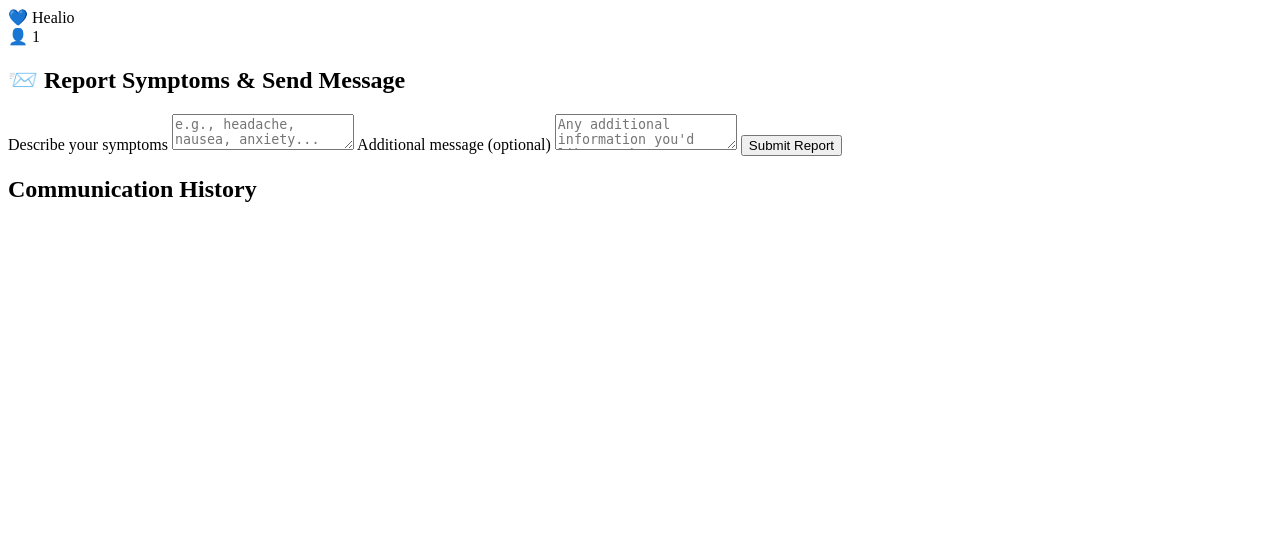
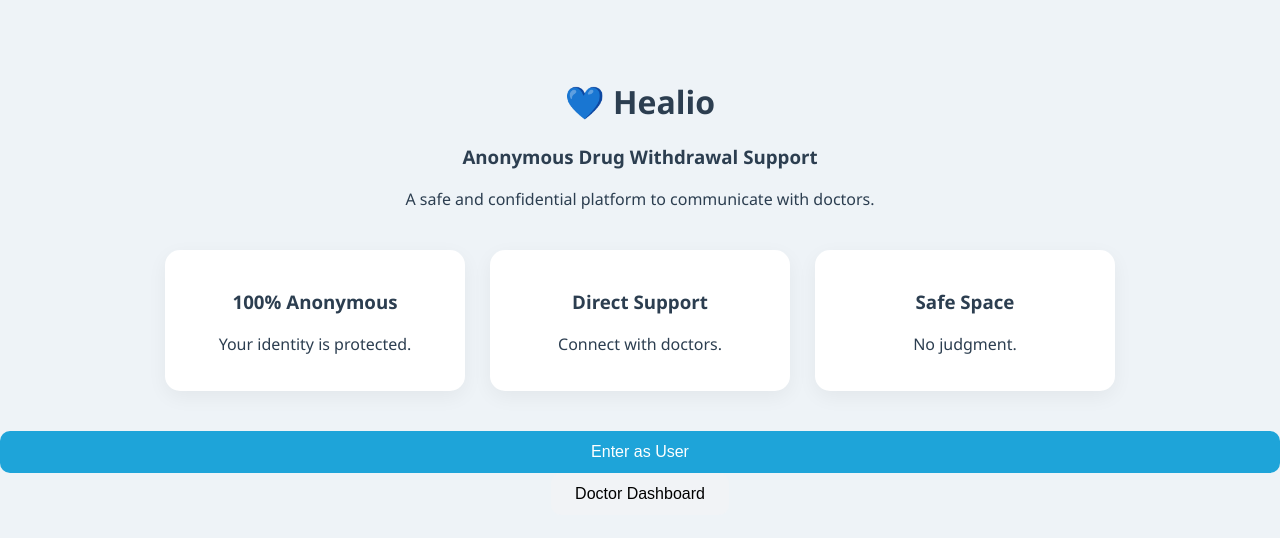
Before and after one commit to SonaSojan/healio-app, a Flask app: page /app in a window 1280 px wide. Shown: the top 538 px of the page. Run offline with Flask 3, Linux system fonts and the light colour scheme; the visitor is signed in with stand-in values (Sample User, id 1); data comes from the database, SQL or seed files in the repository.

Commit message:
final app ready

```diff
--- a/app.py
+++ b/app.py
@@ -7,47 +7,60 @@ import random
 app = Flask(__name__)
 app.secret_key = "healio_secret_key"
 
-# Serve static files on Render
+# Serve static files (important for Render)
 app.wsgi_app = WhiteNoise(app.wsgi_app, root="static")
 
+# Create DB table
 create_table()
 
-# 🟦 LANDING PAGE (Figma UI)
+# ===============================
+# 🟦 LANDING PAGE
+# ===============================
 @app.route("/home")
-def landing():
+def home():
     return render_template("home.html")
 
 
-# 🟦 USER APP (your main logic moved here)
+# ===============================
+# 🟦 USER APP
+# ===============================
 @app.route("/app", methods=["GET", "POST"])
 def user_app():
 
+    # Create anonymous user ID
     if "user_id" not in session:
         session["user_id"] = "USER-" + str(random.randint(1000, 9999))
 
+    # Handle form submission
     if request.method == "POST":
         symptoms = request.form.get("symptoms")
         message = request.form.get("message")
 
-        if symptoms and message:
+        if symptoms:
             severity = detect_severity(symptoms)
 
             conn = get_db_connection()
             conn.execute(
-                "INSERT INTO messages (user_id, message, severity, reply, emergency) VALUES (?, ?, ?, ?, ?)",
-                (session["user_id"], message, severity, "", 0)
+                """
+                INSERT INTO messages
+                (user_id, symptoms, message, severity, reply, emergency)
+                VALUES (?, ?, ?, ?, ?, ?)
+                """,
+                (session["user_id"], symptoms, message, severity, "", 0)
             )
             conn.commit()
             conn.close()
 
+    # Fetch ONLY this user's messages
     conn = get_db_connection()
-    messages = conn.execute("SELECT * FROM messages").fetchall()
+    messages = conn.execute(
+        "SELECT * FROM messages WHERE user_id=? ORDER BY id ASC",
+        (session["user_id"],)
+    ).fetchall()
     conn.close()
 
-    emergency = any(
-        msg["emergency"] == 1 and msg["user_id"] == session["user_id"]
-        for msg in messages
-    )
+    # Check if doctor marked emergency
+    emergency = any(msg["emergency"] == 1 for msg in messages)
 
     return render_template(
         "index.html",
@@ -57,38 +70,52 @@ def user_app():
     )
 
 
-# 🟦 DOCTOR LOGIN PAGE
+# ===============================
+# 🟦 DOCTOR LOGIN
+# ===============================
 @app.route("/doctor-login", methods=["GET", "POST"])
 def doctor_login():
+
     if request.method == "POST":
-        if request.form["username"] == "doctor" and request.form["password"] == "healio2026":
+        username = request.form.get("username")
+        password = request.form.get("password")
+
+        if username == "doctor" and password == "healio2026":
             return redirect("/doctor")
+
     return render_template("doctor_login.html")
 
 
+# ===============================
 # 🟦 DOCTOR DASHBOARD
+# ===============================
 @app.route("/doctor", methods=["GET", "POST"])
 def doctor():
 
     conn = get_db_connection()
 
+    # Handle reply
     if request.method == "POST":
+        reply = request.form.get("reply")
+        msg_id = request.form.get("msg_id")
         emergency_flag = 1 if "emergency" in request.form else 0
 
         conn.execute(
-            "UPDATE messages SET reply = ?, emergency = ? WHERE id = ?",
-            (request.form["reply"], emergency_flag, request.form["msg_id"])
+            "UPDATE messages SET reply=?, emergency=? WHERE id=?",
+            (reply, emergency_flag, msg_id)
         )
         conn.commit()
 
+    # Sort by severity priority
     messages = conn.execute("""
-    SELECT * FROM messages
-    ORDER BY
-        CASE severity
-            WHEN 'Severe' THEN 1
-            WHEN 'Moderate' THEN 2
-            ELSE 3
-        END
+        SELECT * FROM messages
+        ORDER BY
+            CASE severity
+                WHEN 'Severe' THEN 1
+                WHEN 'Moderate' THEN 2
+                ELSE 3
+            END,
+            id DESC
     """).fetchall()
 
     conn.close()
@@ -96,11 +123,16 @@ def doctor():
     return render_template("doctor.html", messages=messages)
 
 
-# 🟦 DEFAULT ROUTE → LANDING PAGE
+# ===============================
+# 🟦 DEFAULT ROUTE
+# ===============================
 @app.route("/")
 def default():
     return redirect("/home")
 
 
+# ===============================
+# 🟦 RUN APP
+# ===============================
 if __name__ == "__main__":
     app.run(host="0.0.0.0", port=5000, debug=True)
--- a/static/style.css
+++ b/static/style.css
@@ -1,71 +1,213 @@
-<!DOCTYPE html>
-<html>
-<head>
-  <title>Healio User</title>
-  <link rel="stylesheet" href="{{ url_for('static', filename='style.css') }}">
-</head>
+body {
+  font-family: 'Segoe UI', sans-serif;
+  background: #eef3f7;
+  margin: 0;
+  color: #2c3e50;
+}
 
-<body>
+/* Header */
+.header {
+  display: flex;
+  justify-content: space-between;
+  align-items: center;
+  padding: 15px 40px;
+  background: white;
+  box-shadow: 0 2px 8px rgba(0,0,0,0.05);
+}
 
-<!-- HEADER -->
-<div class="topbar">
-  <div class="logo">💙 Healio</div>
-  <div class="userid">👤 {{ user_id }}</div>
-</div>
+.logo {
+  font-size: 24px;
+  font-weight: 600;
+  color: #1d3557;
+}
 
-<!-- FORM CARD -->
-<div class="card main-card">
+.user-badge {
+  background: #f1f3f6;
+  padding: 6px 12px;
+  border-radius: 20px;
+}
 
-  <h2>📨 Report Symptoms & Send Message</h2>
+/* Center Home */
+.center {
+  text-align: center;
+  margin-top: 80px;
+}
 
-  <form method="POST">
+.cards {
+  display: flex;
+  justify-content: center;
+  gap: 25px;
+  margin: 40px 0;
+}
 
-    <label>Describe your symptoms</label>
-    <textarea name="symptoms" placeholder="e.g., headache, nausea, anxiety..." required></textarea>
+.card {
+  background: white;
+  padding: 20px;
+  border-radius: 15px;
+  width: 260px;
+  box-shadow: 0 6px 20px rgba(0,0,0,0.05);
+}
 
-    <label>Additional message (optional)</label>
-    <textarea name="message" placeholder="Any additional information you'd like to share..."></textarea>
+/* Buttons */
+.btn {
+  padding: 12px 24px;
+  border-radius: 10px;
+  border: none;
+  cursor: pointer;
+  font-size: 16px;
+}
 
-    <button class="btn-primary">Submit Report</button>
+.btn-primary {
+  background: #1ea4d9;
+  color: white;
+}
 
-  </form>
+.btn-secondary {
+  background: #f1f3f6;
+}
 
-</div>
+/* Form Card */
+.form-card {
+  background: white;
+  padding: 25px;
+  border-radius: 15px;
+  width: 70%;
+  margin: 40px auto;
+  box-shadow: 0 6px 20px rgba(0,0,0,0.05);
+}
 
-<!-- CHAT -->
-<div class="card chat-card">
+textarea {
+  width: 100%;
+  padding: 15px;
+  border-radius: 10px;
+  border: 1px solid #ccc;
+  margin-top: 10px;
+  margin-bottom: 20px;
+}
 
-  <h2>Communication History</h2>
+/* Chat */
+.chat-box {
+  width: 70%;
+  margin: auto;
+  background: white;
+  padding: 20px;
+  border-radius: 15px;
+  max-height: 300px;
+  overflow-y: auto;
+}
 
-  <div class="chat-box">
+.msg {
+  padding: 12px;
+  margin: 10px 0;
+  border-radius: 10px;
+}
 
-    {% for msg in messages %}
-      {% if msg.user_id == user_id %}
+.user-msg {
+  background: #1ea4d9;
+  color: white;
+  text-align: right;
+}
 
-        <!-- USER MESSAGE -->
-        <div class="chat user">
-          <div class="bubble user-bubble">
-            <strong>You</strong><br>
-            {{ msg.message }}
-          </div>
-        </div>
+.doc-msg {
+  background: #eaeef2;
+}
+/* LOGIN PAGE */
 
-        <!-- DOCTOR MESSAGE -->
-        {% if msg.reply %}
-        <div class="chat doctor">
-          <div class="bubble doctor-bubble">
-            <strong>Doctor</strong><br>
-            {{ msg.reply }}
-          </div>
-        </div>
-        {% endif %}
+.login-wrapper {
+  height: 100vh;
+  display: flex;
+  flex-direction: column;
+  justify-content: center;
+  align-items: center;
+  background: linear-gradient(to bottom, #eef3f7, #dde7ef);
+}
 
-      {% endif %}
-    {% endfor %}
+.login-header {
+  text-align: center;
+  margin-bottom: 20px;
+}
 
-  </div>
+.login-header h1 {
+  font-size: 32px;
+  margin-bottom: 5px;
+}
 
-</div>
+.login-header p {
+  color: #6b7c93;
+}
 
-</body>
-</html>
+.login-card {
+  background: white;
+  padding: 30px;
+  width: 350px;
+  border-radius: 16px;
+  box-shadow: 0 10px 25px rgba(0,0,0,0.08);
+  text-align: left;
+}
+
+.login-card h2 {
+  margin-bottom: 5px;
+}
+
+.desc {
+  font-size: 14px;
+  color: #6b7c93;
+  margin-bottom: 20px;
+}
+
+.demo-box {
+  background: #e8f2ff;
+  padding: 10px;
+  border-radius: 10px;
+  font-size: 13px;
+  margin-bottom: 20px;
+}
+
+.demo-box span {
+  font-family: monospace;
+}
+
+.login-card label {
+  font-size: 14px;
+  margin-top: 10px;
+  display: block;
+}
+
+.login-card input {
+  width: 100%;
+  padding: 10px;
+  margin-top: 5px;
+  margin-bottom: 15px;
+  border-radius: 8px;
+  border: 1px solid #ccc;
+}
+
+.btn-primary {
+  width: 100%;
+  padding: 12px;
+  background: #1ea4d9;
+  border: none;
+  color: white;
+  border-radius: 10px;
+  font-size: 16px;
+  cursor: pointer;
+}
+
+.btn-primary:hover {
+  background: #0f8ec2;
+}
+
+.secure-text {
+  font-size: 12px;
+  text-align: center;
+  margin-top: 15px;
+  color: #6b7c93;
+}
+
+.back {
+  display: block;
+  text-align: center;
+  margin-top: 10px;
+  color: #1ea4d9;
+  text-decoration: none;
+}
--- a/templates/index.html
+++ b/templates/index.html
@@ -1,70 +1,36 @@
 <!DOCTYPE html>
 <html>
 <head>
-  <title>Healio User</title>
+  <title>Healio</title>
   <link rel="stylesheet" href="{{ url_for('static', filename='style.css') }}">
 </head>
-
 <body>
 
-<!-- HEADER -->
-<div class="topbar">
-  <div class="logo">💙 Healio</div>
-  <div class="userid">👤 {{ user_id }}</div>
-</div>
+<div class="center">
+  <h1>💙 Healio</h1>
+  <h3>Anonymous Drug Withdrawal Support</h3>
 
-<!-- FORM CARD -->
-<div class="card main-card">
+  <p>A safe and confidential platform to communicate with doctors.</p>
 
-  <h2>📨 Report Symptoms & Send Message</h2>
+  <div class="cards">
+    <div class="card">
+      <h3>100% Anonymous</h3>
+      <p>Your identity is protected.</p>
+    </div>
 
-  <form method="POST">
+    <div class="card">
+      <h3>Direct Support</h3>
+      <p>Connect with doctors.</p>
+    </div>
 
-    <label>Describe your symptoms</label>
-    <textarea name="symptoms" placeholder="e.g., headache, nausea, anxiety..." required></textarea>
-
-    <label>Additional message (optional)</label>
-    <textarea name="message" placeholder="Any additional information you'd like to share..."></textarea>
-
-    <button class="btn-primary">Submit Report</button>
-
-  </form>
-
-</div>
-
-<!-- CHAT -->
-<div class="card chat-card">
-
-  <h2>Communication History</h2>
-
-  <div class="chat-box">
-
-    {% for msg in messages %}
-      {% if msg.user_id == user_id %}
-
-        <!-- USER MESSAGE -->
-        <div class="chat user">
-          <div class="bubble user-bubble">
-            <strong>You</strong><br>
-            {{ msg.message }}
-          </div>
-        </div>
-
-        <!-- DOCTOR MESSAGE -->
-        {% if msg.reply %}
-        <div class="chat doctor">
-          <div class="bubble doctor-bubble">
-            <strong>Doctor</strong><br>
-            {{ msg.reply }}
-          </div>
-        </div>
-        {% endif %}
-
-      {% endif %}
-    {% endfor %}
-
+    <div class="card">
+      <h3>Safe Space</h3>
+      <p>No judgment.</p>
+    </div>
   </div>
 
+  <a href="/user"><button class="btn btn-primary">Enter as User</button></a>
+  <a href="/doctor"><button class="btn btn-secondary">Doctor Dashboard</button></a>
 </div>
 
 </body>
```
Also changed, not shown: templates/doctor.html (+19 -88 lines), templates/doctor_login.html (+15 -9 lines), templates/user.html (added, +38 -0 lines).
